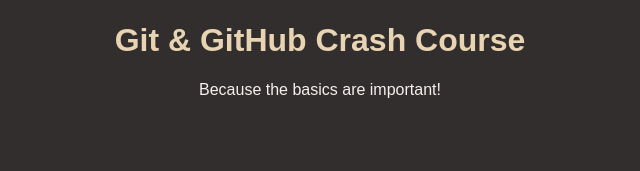
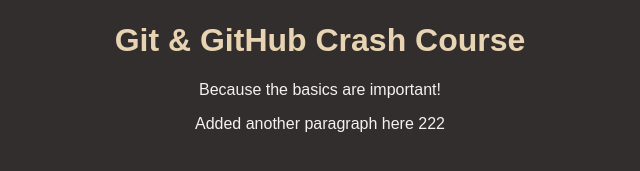
Before and after one commit to Moodhunter34/terraform-project, a plain HTML site: page 03 Extra Files/index.html in a window 1280 px wide. Shown: the part 147-318 px from the top of the page, without its empty margins (320-960 px from the left). Drawn offline with Linux system fonts and the light colour scheme.

Commit message:
Added paragraph in f branch

```diff
--- a/03 Extra Files/index.html
+++ b/03 Extra Files/index.html
@@ -11,5 +11,6 @@
     <img id="logo" src="logo.png" alt="A logo that contains the word 'Git'" />
     <h1>Git & GitHub Crash Course</h1>
     <p>Because the basics are important!</p>
+    <p> Added another paragraph here 222</p>
   </body>
 </html>
```
